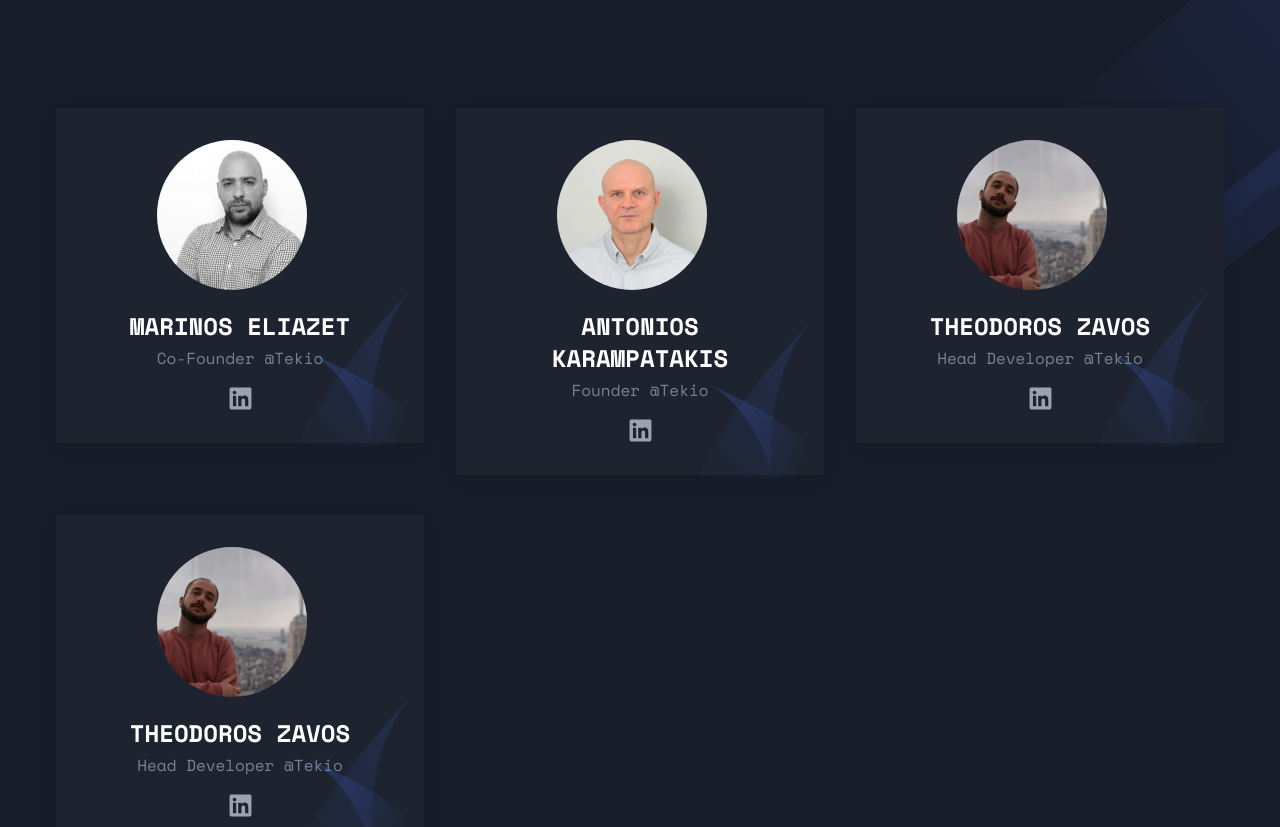
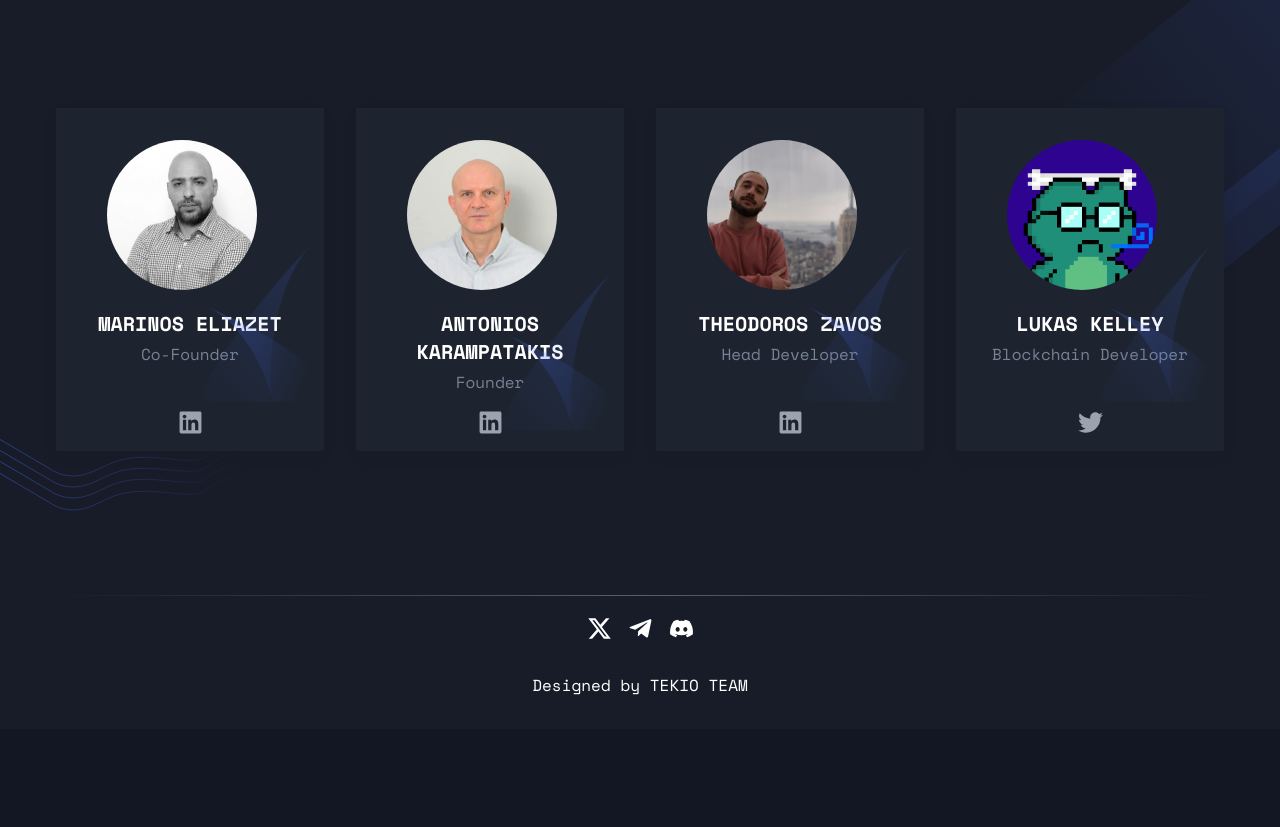
Before and after one commit to 2enology/tekio-wallet-checker, a Next.js app: page / in a window 1280 px wide. Shown: the part 4221-5048 px from the top of the page. After the commit the page ends 4950 px from the top, so only its background shows below. Built offline with nearby package versions, Linux system fonts and the light colour scheme.

Commit message:
fix: add team

```diff
--- a/src/components/Team/SingleTestimonial.tsx
+++ b/src/components/Team/SingleTestimonial.tsx
@@ -1,7 +1,7 @@
 import { Testimonial } from "@/types/testimonial";
 import Image from "next/image";
 import Link from "next/link";
-import { FaLinkedin } from "react-icons/fa";
+import { FaLinkedin, FaTwitter } from "react-icons/fa";
 
 const starIcon = (
   <svg width="18" height="16" viewBox="0 0 18 16" className="fill-current">
@@ -10,7 +10,8 @@ const starIcon = (
 );
 
 const SingleTestimonial = ({ testimonial }: { testimonial: Testimonial }) => {
-  const { star, name, image, content, designation, linkedinLink } = testimonial;
+  const { star, name, image, content, designation, linkedinLink, twitterLink } =
+    testimonial;
 
   let ratingIcons = [];
   for (let index = 0; index < star; index++) {
@@ -22,25 +23,38 @@ const SingleTestimonial = ({ testimonial }: { testimonial: Testimonial }) => {
   }
 
   return (
-    <div className="w-full">
-      <div className="rounded-sm bg-white p-8 shadow-two duration-300 hover:shadow-one dark:bg-dark dark:shadow-three dark:hover:shadow-gray-dark lg:px-5 xl:px-8">
+    <div className="min-h-[343px] w-full">
+      <div className="relative h-full rounded-sm bg-white p-8 shadow-two duration-300 hover:shadow-one dark:bg-dark dark:shadow-three dark:hover:shadow-gray-dark lg:px-5 xl:px-8">
+        {linkedinLink !== "" && (
+          <div className="absolute bottom-4 left-0 right-0 flex w-full items-center justify-center ">
+            <Link
+              href={linkedinLink}
+              className="mt-4 cursor-pointer text-gray-700 transition-all duration-300 hover:text-black dark:text-gray-400 dark:hover:text-gray-200"
+            >
+              <FaLinkedin size={25} />
+            </Link>
+          </div>
+        )}
+        {linkedinLink === "" && (
+          <div className="absolute bottom-4 left-0 right-0 flex w-full items-center justify-center ">
+            <Link
+              href={twitterLink}
+              className="mt-4 cursor-pointer text-gray-700 transition-all duration-300 hover:text-black dark:text-gray-400 dark:hover:text-gray-200"
+            >
+              <FaTwitter size={25} />
+            </Link>
+          </div>
+        )}
         <div className="item-center flex flex-col items-center gap-5 text-center">
           <div className="relative mr-4 h-[150px] w-full max-w-[150px] overflow-hidden rounded-full">
             <Image src={image} alt={name} fill />
           </div>
           <div className="relative w-full">
-            <h3 className="mb-1 text-lg font-semibold uppercase text-dark dark:text-white lg:text-base xl:text-2xl">
+            <h3 className="mb-1 text-lg font-semibold uppercase text-dark dark:text-white lg:text-base xl:text-xl">
               {name}
             </h3>
             <p className="text-md text-body-color">{designation}</p>
-            <div className="flex w-full items-center justify-center">
-              <Link
-                href={linkedinLink}
-                className="mt-4 cursor-pointer text-gray-700 transition-all duration-300 hover:text-black dark:text-gray-400 dark:hover:text-gray-200"
-              >
-                <FaLinkedin size={25} />
-              </Link>
-            </div>
+
             <div className="absolute -bottom-9 -right-5 z-[1]">
               <svg
                 width="179"
--- a/src/components/Team/index.tsx
+++ b/src/components/Team/index.tsx
@@ -6,46 +6,49 @@ const testimonialData: Testimonial[] = [
   {
     id: 1,
     name: "marinos eliazet",
-    designation: "Co-Founder @Tekio",
+    designation: "Co-Founder",
     content:
       "Our members are so impressed. It's intuitive. It's clean. It's distraction free. If you're building a community.",
     image: "/images/team/marinos.png",
     star: 5,
     linkedinLink:
       "https://www.linkedin.com/in/marinos-eliazet-69a0b3223?utm_source=share&utm_campaign=share_via&utm_content=profile&utm_medium=ios_app",
+    twitterLink: "",
   },
   {
     id: 2,
     name: "antonios karampatakis",
-    designation: "Founder @Tekio",
+    designation: "Founder",
     content:
       "Our members are so impressed. It's intuitive. It's clean. It's distraction free. If you're building a community.",
     image: "/images/team/antonios.png",
     star: 5,
     linkedinLink:
       "https://www.linkedin.com/in/antonios-karampatakis-27a482287?utm_source=share&utm_campaign=share_via&utm_content=profile&utm_medium=ios_app",
+    twitterLink: "",
   },
   {
     id: 3,
     name: "theodoros zavos",
-    designation: "Head Developer @Tekio",
+    designation: "Head Developer",
     content:
       "Our members are so impressed. It's intuitive. It's clean. It's distraction free. If you're building a community.",
     image: "/images/team/theo.png",
     star: 5,
     linkedinLink:
       "https://www.linkedin.com/in/theodoros-zavos?utm_source=share&utm_campaign=share_via&utm_content=profile&utm_medium=ios_app",
+    twitterLink: "https://x.com/zeno_degen",
   },
   {
-    id: 3,
-    name: "theodoros zavos",
-    designation: "Head Developer @Tekio",
+    id: 4,
+    name: "lukas kelley",
+    designation: "Blockchain Developer",
     content:
       "Our members are so impressed. It's intuitive. It's clean. It's distraction free. If you're building a community.",
-    image: "/images/team/theo.png",
+    image: "/images/team/lukas.png",
     star: 5,
-    linkedinLink:
-      "https://www.linkedin.com/in/theodoros-zavos?utm_source=share&utm_campaign=share_via&utm_content=profile&utm_medium=ios_app",
+    linkedinLink: "",
+    twitterLink: "https://x.com/zeno_degen",
   },
 ];
 
@@ -58,7 +61,7 @@ const Team = () => {
       <div className="container mt-10">
         <SectionTitle title="Our Team" paragraph="" center />
 
-        <div className="mt-10 grid grid-cols-1 gap-x-8 gap-y-10 md:grid-cols-2 lg:grid-cols-3">
+        <div className="mt-10 grid grid-cols-1 gap-x-8 gap-y-10 md:grid-cols-2 lg:grid-cols-4">
           {testimonialData.map((testimonial) => (
             <SingleTestimonial key={testimonial.id} testimonial={testimonial} />
           ))}
--- a/src/types/testimonial.ts
+++ b/src/types/testimonial.ts
@@ -6,4 +6,5 @@ export type Testimonial = {
   image: string;
   star: number;
   linkedinLink: string;
+  twitterLink: string;
 };
```
Also changed, not shown: public/images/team/lukas.png (added).
